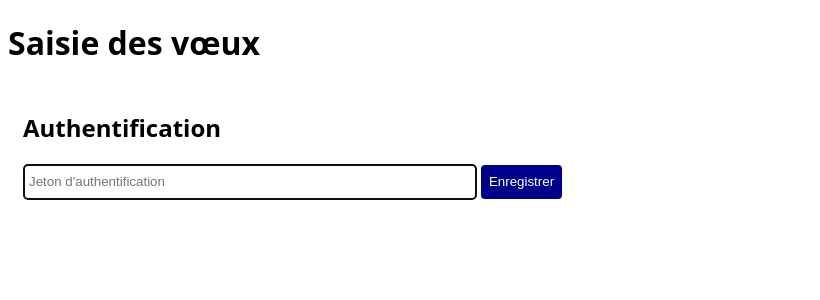
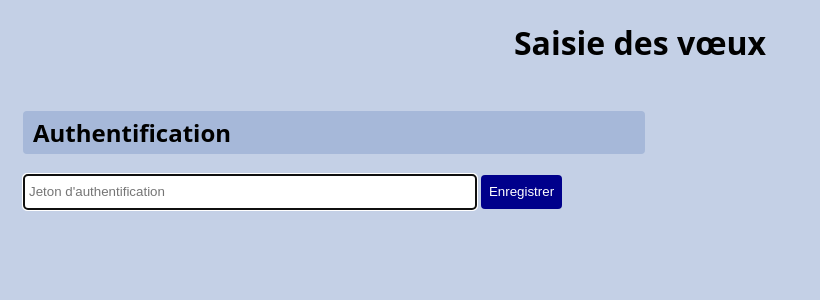
Before and after one commit to fmoncomble/fmoncomble.github.io, a Jekyll site: the page voeux/saisie.html, which Jekyll copies as it is, in a window 1280 px wide. Shown: the top 300 px of the page, without its empty margins (0-820 px from the left). Built offline with Jekyll 4.4.1, drawn with Linux system fonts in a browser that asks for light colours.

Commit message:
Update saisie interface

```diff
--- a/voeux/saisie.css
+++ b/voeux/saisie.css
@@ -1,21 +1,45 @@
+body {
+    background-color: #c4d0e6;
+}
+
+h1 {
+    text-align: center;
+}
+
 .wrapper {
     display: flex;
+    width: 100%;
+    height: 100%;
+}
+
+h2 {
+    background-color: #a6b8d9;
+    padding: 5px 10px;
+    border-radius: 4px;
 }
 
 .container {
     width: 50%;
 }
 
-table, th, td {
+div#added-courses-list {
+    background-color: white;
+}
+
+table,
+th,
+td {
     border: 1px solid black;
     border-collapse: collapse;
 }
 
 table {
     width: 100%;
+    box-shadow: 0 0 10px 5px #a6b8d9;
 }
 
-th, td {
+th,
+td {
     width: 16%;
     height: 1.5em;
 }
@@ -27,6 +51,7 @@
 td {
     cursor: pointer;
     text-align: center;
+    background-color: white;
 }
 
 td:hover {
@@ -45,3 +70,16 @@
 dialog#instructions-dialog {
     text-align: left !important;
 }
+
+.btn-span {
+    color: white;
+    background-color: darkblue;
+    border-radius: 4px;
+    padding: 5px 10px;
+    font-size: small;
+    vertical-align: top;
+}
+
+button#send-btn {
+    width: 20%;
+}
--- a/voeux/saisie.html
+++ b/voeux/saisie.html
@@ -2,6 +2,7 @@
 <html>
     <head>
         <meta http-equiv="content-type" content="text/html; charset=utf-8" />
+        <meta name="viewport" content="width=device-width, initial-scale=1" />
         <script type="text/javascript" src="saisie.js"></script>
         <script type="application/json" src="profs.json"></script>
         <link rel="stylesheet" type="text/css" href="vœux.css" />
@@ -135,13 +136,6 @@
                         >
                         <br />
                         <div id="added-courses-list"></div>
-                        <button
-                            id="send-btn"
-                            class="wishes-ui"
-                            style="display: none"
-                        >
-                            Valider
-                        </button>
                     </div>
                     <dialog id="confirm-dialog">
                         <b>Récapitulatif :</b><br />
@@ -156,28 +150,27 @@
                             </button>
                         </div>
                     </dialog>
+                    <dialog id="missing-info">
+                        <div>Complétez les informations manquantes</div>
+                        <button id="missing-ok-btn" class="wishes-ui">OK</button>
+                    </dialog>
                 </div>
             </div>
             <dialog id="first-time">
-                <div><p>
-                    <b
-                        >Entrez vos prénom et nom et cliquez sur
-                        <span
-                            style="
-                                color: white;
-                                background-color: darkblue;
-                                border-radius: 2px;
-                                padding: 2px 4px;
-                                font-size: small;
-                            "
-                            >Commencer</span
-                        >.</b
-                    >
-                </p></div>
+                <div>
+                    <p>
+                        <b
+                            >Entrez vos prénom et nom et cliquez sur
+                            <span class="btn-span">Commencer</span>.</b
+                        >
+                    </p>
+                </div>
                 <button id="ok-btn" class="wishes-ui">OK</button>
             </dialog>
             <dialog id="instructions-dialog">
-                <div style="text-align: center;"><p><b>Mode d'emploi</b></p></div>
+                <div style="text-align: center">
+                    <p><b>Mode d'emploi</b></p>
+                </div>
                 <ol>
                     <li>
                         <p>
@@ -187,16 +180,7 @@
                             Pour ajouter un enseignement à vos vœux,
                             sélectionnez-le à l'aide des menus déroulants, puis
                             cliquez sur
-                            <span
-                                style="
-                                    color: white;
-                                    background-color: darkblue;
-                                    border-radius: 2px;
-                                    padding: 2px 4px;
-                                    font-size: small;
-                                "
-                                >Ajouter</span
-                            >
+                            <span class="btn-span">Ajouter</span>
                             à côté de sa description.
                         </p>
                         <ul>
@@ -235,18 +219,9 @@
                             <li>
                                 <p>
                                     Quand vous avez terminé, cliquez sur
-                                    valider, vérifiez le récapitulatif et
-                                    cliquez sur
-                                    <span
-                                        style="
-                                            color: white;
-                                            background-color: darkblue;
-                                            border-radius: 2px;
-                                            padding: 2px 4px;
-                                            font-size: small;
-                                        "
-                                        >Confirmer</span
-                                    >
+                                    <span class="btn-span">Valider</span>,
+                                    vérifiez le récapitulatif et cliquez sur
+                                    <span class="btn-span">Confirmer</span>
                                     pour créer votre fichier de vœux.
                                 </p>
                             </li>
@@ -267,7 +242,9 @@
             </dialog>
             <div id="container-2" class="container" style="display: none">
                 <div>
-                    <b>Sélectionner les plages horaires de disponibilité :</b>
+                    <h2>
+                        2. Sélectionner les plages horaires de disponibilité :
+                    </h2>
                 </div>
                 <br />
                 <div>
@@ -370,6 +347,10 @@
                         </tr>
                     </table>
                 </div>
+                <div id="validation-div">
+                    <h2>3. Valider</h2>
+                    <button id="send-btn" class="wishes-ui">Valider</button>
+                </div>
             </div>
         </div>
     </body>
--- a/voeux/saisie.js
+++ b/voeux/saisie.js
@@ -181,6 +181,11 @@
         if (!understand) {
             instrDialog.showModal();
         }
+        if (!teacherInput.value) {
+            window.alert('Entrez votre nom');
+            teacherInput.focus();
+            return;
+        }
         const dispoContainer = document.getElementById('container-2');
         dispoContainer.style.display = 'block';
         jsonFile = null;
@@ -195,11 +200,6 @@
         const teachers = new Set();
         for (t of teacherData) {
             teachers.add(t.name);
-        }
-        if (!teacherInput.value) {
-            window.alert('Entrez votre nom');
-            teacherInput.focus();
-            return;
         }
         tName = teacherInput.value;
         if (!teachers.has(teacherInput.value)) {
@@ -359,7 +359,6 @@
         updateVol();
         const firstChild = addedCoursesList.firstChild;
         addedCoursesList.insertBefore(entry, firstChild);
-        sendBtn.style.display = 'block';
         resetForm();
         i++;
     }
@@ -440,12 +439,13 @@
 
     const confirmDialog = document.getElementById('confirm-dialog');
     sendBtn.onclick = () => {
-        if (!jsonFile.Dispos || jsonFile.Dispos.length === 0) {
-            window.alert('Sélectionnez vos disponibilités');
-            return;
-        }
-        if (!jsonFile.Cours || jsonFile.Cours.length === 0) {
-            window.alert('Ajoutez des cours');
+        if (!jsonFile || !jsonFile.Dispos || !jsonFile.Cours || jsonFile.Dispos.length === 0 || jsonFile.Cours.length === 0) {
+            const missingInfoDialog = document.getElementById('missing-info')
+            const missingOkBtn = missingInfoDialog.querySelector('button');
+            missingOkBtn.addEventListener('click', () => {
+                missingInfoDialog.close();
+            });
+            missingInfoDialog.showModal();
             return;
         }
         const summaryDiv = document.getElementById('summary');
```
Also changed, not shown: other parts of voeux/saisie.html (+1 -1 lines).
